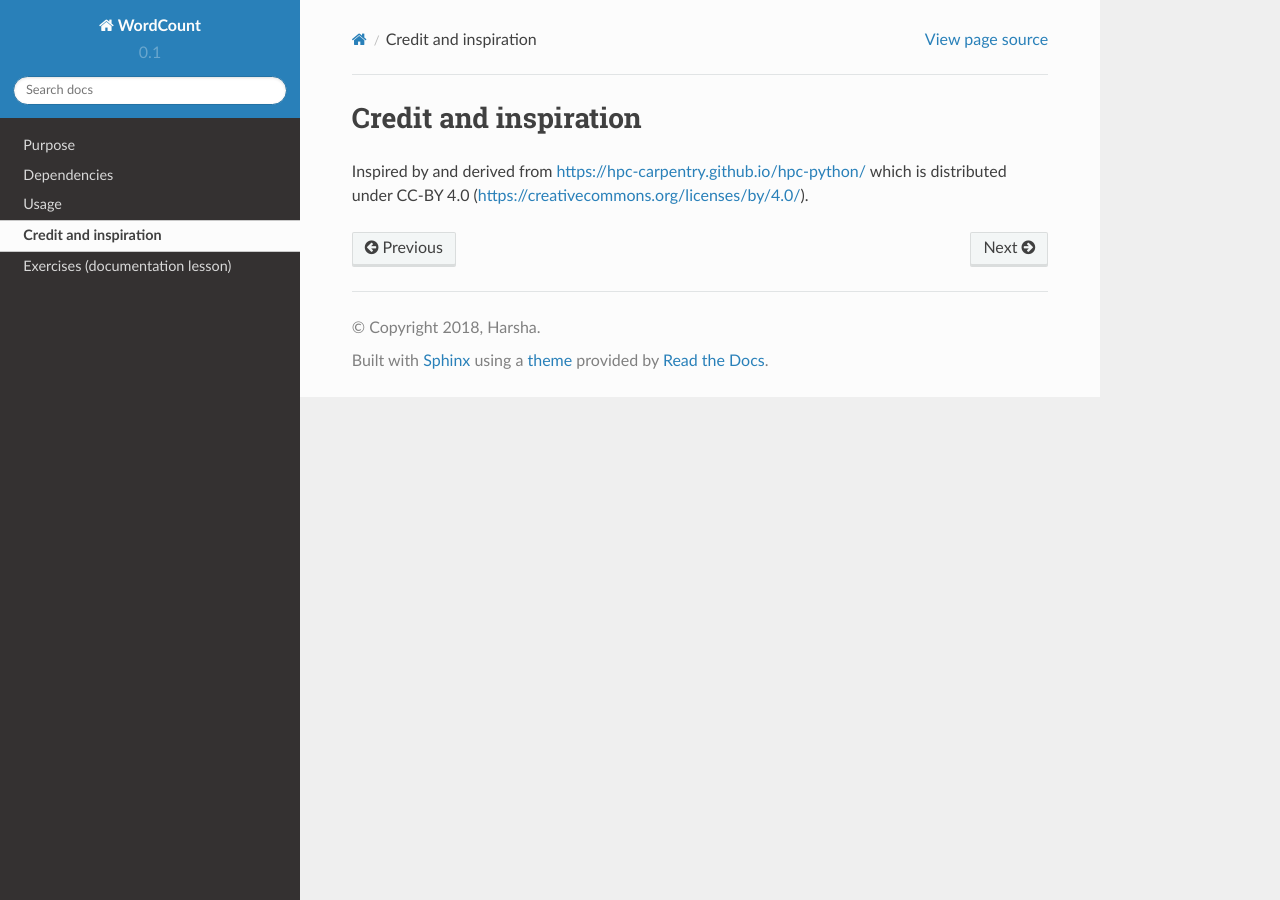
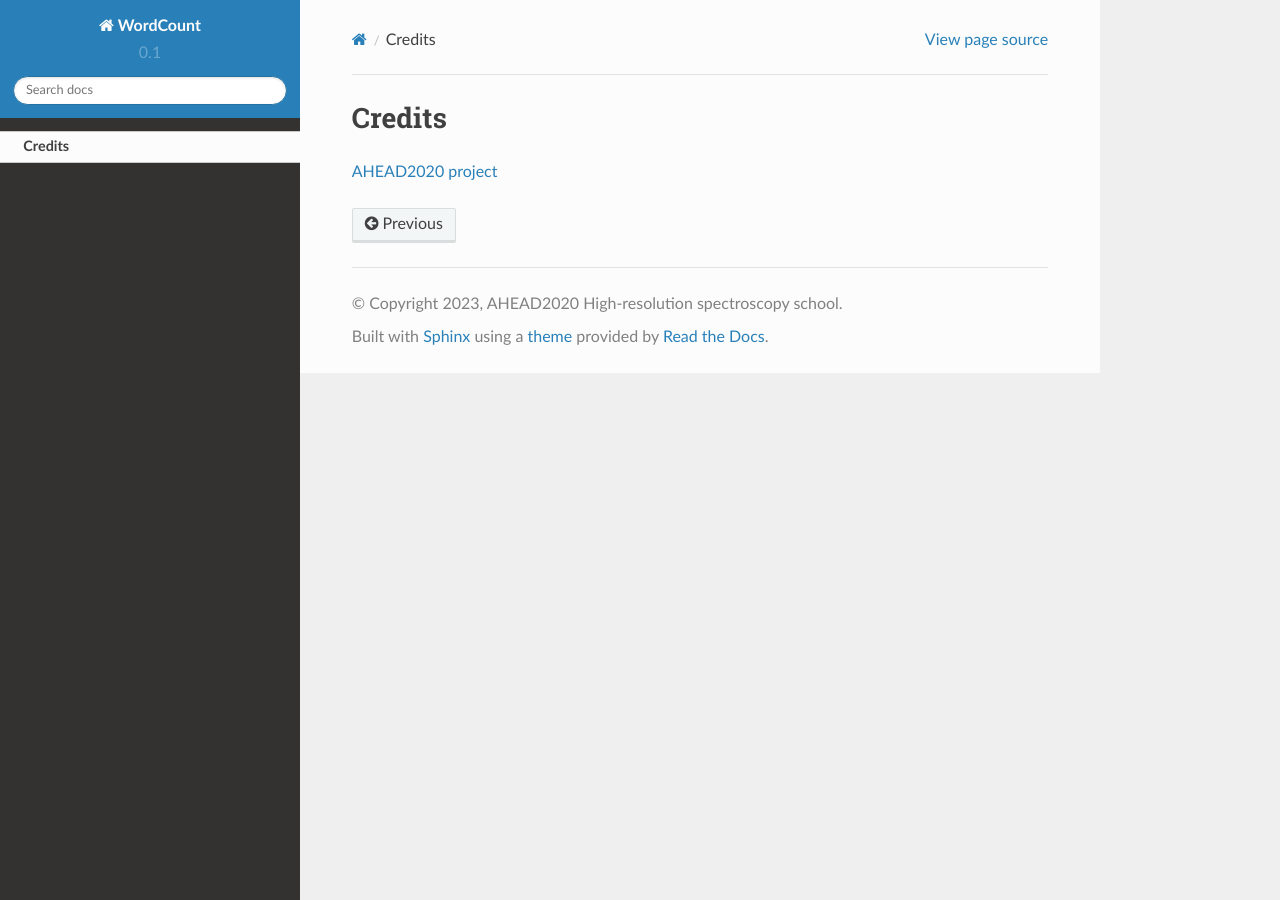
Before and after one commit to summerschool-ahead2020/hands-on-sessions, a Sphinx documentation site: the page built from doc/credit.rst, in a window 1280 px wide. Built offline with Sphinx 7.4.7 and the Read the Docs theme 2.0.0, drawn with Linux system fonts in a browser that asks for light colours.

Commit message:
Initial commit of the AHEAD school documentation.

```diff
--- a/doc/conf.py
+++ b/doc/conf.py
@@ -19,7 +19,7 @@
 #
 import os
 import sys
-sys.path.insert(0, os.path.abspath('../source'))
+# sys.path.insert(0, os.path.abspath('../source'))
 
 
 # -- General configuration ------------------------------------------------
@@ -47,8 +47,8 @@ master_doc = 'index'
 
 # General information about the project.
 project = 'WordCount'
-copyright = '2018, Harsha'
-author = 'Harsha'
+copyright = '2023, AHEAD2020 High-resolution spectroscopy school'
+author = 'AHEAD2020 High-resolution spectroscopy school'
 
 # The version info for the project you're documenting, acts as replacement for
 # |version| and |release|, also used in various other places throughout the
--- a/doc/credit.rst
+++ b/doc/credit.rst
@@ -1,7 +1,6 @@
 
 
-Credit and inspiration
-======================
+Credits
+=======
 
-Inspired by and derived from https://hpc-carpentry.github.io/hpc-python/
-which is distributed under CC-BY 4.0 (https://creativecommons.org/licenses/by/4.0/).
+`AHEAD2020 project <https://ahead.iaps.inaf.it/>`_
--- a/doc/index.rst
+++ b/doc/index.rst
@@ -10,8 +10,4 @@ Basics
 .. toctree::
    :maxdepth: 2
 
-   purpose.rst
-   dependencies.rst
-   usage.rst
    credit.rst
-   exercises.rst
```
Also changed, not shown: README.md (+3 -3 lines), doc/dependencies.rst (deleted, +0 -17 lines), doc/exercises.rst (deleted, +0 -49 lines), doc/purpose.rst (deleted, +0 -12 lines), doc/usage.rst (deleted, +0 -17 lines), source/barplot.py (deleted, +0 -8 lines), source/mode.py (deleted, +0 -7 lines).
